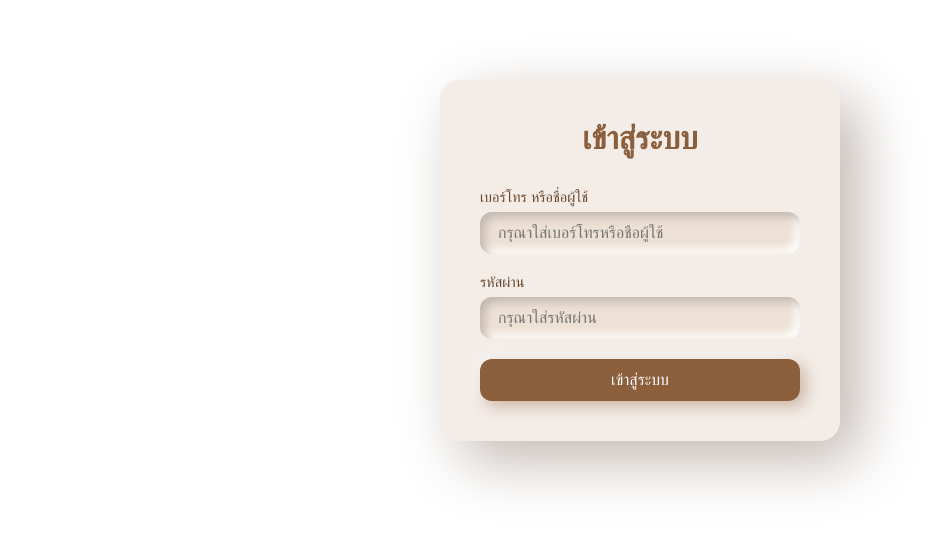
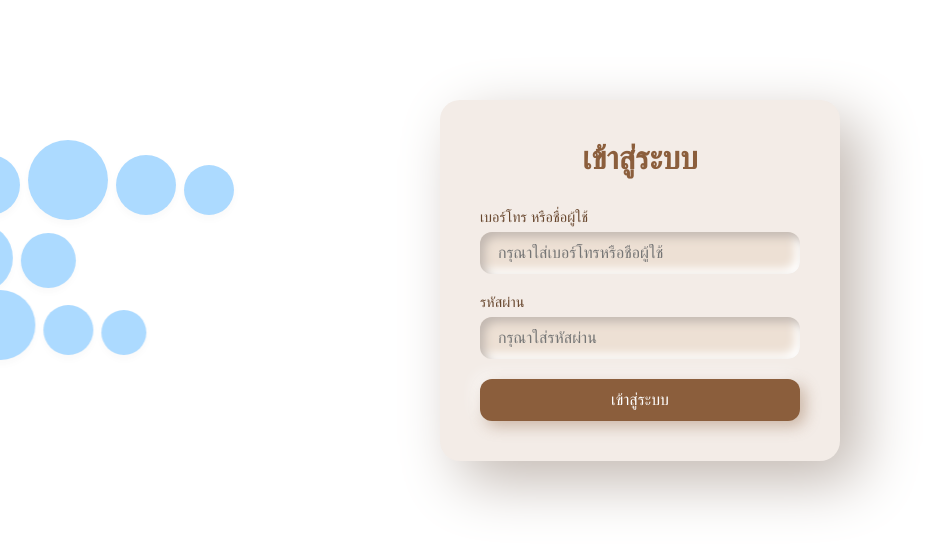
Before and after one commit to Thakdanai-KMT/pos-cafe, an Angular app in the folder Frontend/: page /login in a window 1280 px wide. Shown: the top 548 px of the page, without its empty margins (0-952 px from the left). Built offline with nearby package versions, Linux system fonts and the light colour scheme.

Commit message:
Add_cloud

```diff
--- a/Frontend/src/app/pages/login/login.component.html
+++ b/Frontend/src/app/pages/login/login.component.html
@@ -1,3 +1,16 @@
+<div class="cloud-background">
+  <div class="cloud cloud1">
+    <span></span><span></span><span></span><span></span>
+  </div>
+  <div class="cloud cloud2">
+    <span></span><span></span><span></span><span></span>
+  </div>
+  <div class="cloud cloud3">
+    <span></span><span></span><span></span><span></span>
+  </div>
+</div>
+
+
 <div class="login-container neumorphic neumorphic-card">
   <h1 class="neumorphic-title">เข้าสู่ระบบ</h1>
 
--- a/Frontend/src/app/pages/login/login.component.scss
+++ b/Frontend/src/app/pages/login/login.component.scss
@@ -1,3 +1,5 @@
+@use "sass:color";
+
 $bg-color: #f3ece7;
 $primary-color: #8b5e3c;
 $input-bg: #ede0d4;
@@ -6,15 +8,136 @@ $shadow-dark: #c2b8b1;
 $error-bg: #fbe4e4;
 $error-text: #a33a3a;
 
+/* Background Animation */
+body {
+  margin: 0;
+  background: linear-gradient(to top, #dfe9f3 0%, #ffffff 100%);
+  overflow: hidden;
+}
+
+.cloud-background {
+  position: fixed;
+  width: 100%;
+  height: 100%;
+  z-index: 0;
+  overflow: hidden;
+  pointer-events: none;
+}
+
+.cloud {
+  position: absolute;
+  display: flex;
+  align-items: center;
+  justify-content: center;
+  animation: floatCloud 60s linear infinite;
+
+  span {
+    display: block;
+    background: #75c1ff;
+    border-radius: 50%;
+    opacity: 0.6;
+    box-shadow: 0 4px 10px rgba(0, 0, 0, 0.05);
+    margin: 0 4px;
+  }
+}
+
+.cloud1 {
+  top: 50px;
+  left: -300px;
+  animation-duration: 50s;
+
+  span:nth-child(1) {
+    width: 60px;
+    height: 60px;
+  }
+  span:nth-child(2) {
+    width: 80px;
+    height: 80px;
+    margin-top: -10px;
+  }
+  span:nth-child(3) {
+    width: 60px;
+    height: 60px;
+  }
+  span:nth-child(4) {
+    width: 50px;
+    height: 50px;
+    margin-top: 10px;
+  }
+}
+
+.cloud2 {
+  top: 120px;
+  left: -400px;
+  animation-duration: 70s;
+
+  span {
+    width: 50px;
+    height: 50px;
+  }
+  span:nth-child(2) {
+    width: 90px;
+    height: 90px;
+    margin-top: -15px;
+  }
+  span:nth-child(3) {
+    width: 70px;
+    height: 70px;
+  }
+  span:nth-child(4) {
+    width: 55px;
+    height: 55px;
+    margin-top: 5px;
+  }
+}
+
+.cloud3 {
+  top: 200px;
+  left: -300px;
+  animation-duration: 60s;
+
+  span {
+    width: 40px;
+    height: 40px;
+  }
+  span:nth-child(2) {
+    width: 70px;
+    height: 70px;
+    margin-top: -10px;
+  }
+  span:nth-child(3) {
+    width: 50px;
+    height: 50px;
+  }
+  span:nth-child(4) {
+    width: 45px;
+    height: 45px;
+    margin-top: 5px;
+  }
+}
+
+@keyframes floatCloud {
+  0% {
+    transform: translateX(0);
+  }
+  100% {
+    transform: translateX(200vw);
+  }
+}
+
+
+/* Neumorphic Form */
 .login-container {
   max-width: 400px;
-  margin: 80px auto;
+  margin: 100px auto;
   padding: 40px;
   border-radius: 20px;
   background: $bg-color;
   box-shadow: 20px 20px 60px $shadow-dark, -20px -20px 60px $shadow-light;
   text-align: center;
   font-family: 'Kanit', sans-serif;
+  position: relative;
+  z-index: 10;
 }
 
 .neumorphic-title {
@@ -39,7 +162,7 @@ $error-text: #a33a3a;
 .neumorphic-label {
   font-size: 0.9rem;
   margin-bottom: 6px;
-  color: darken($primary-color, 10%);
+  color: color.adjust($primary-color, $lightness: -10%);
 }
 
 .neumorphic-input {
@@ -69,7 +192,7 @@ $error-text: #a33a3a;
   transition: all 0.2s ease;
 
   &:hover {
-    background: darken($primary-color, 5%);
+    background: color.adjust($primary-color, $lightness: -5%);
     box-shadow: inset 5px 5px 10px rgba(139, 94, 60, 0.4), inset -5px -5px 10px rgba(255, 255, 255, 0.7);
   }
 
@@ -86,3 +209,19 @@ $error-text: #a33a3a;
   font-size: 0.9rem;
   box-shadow: inset 2px 2px 6px $shadow-dark, inset -2px -2px 6px $shadow-light;
 }
+
+/* Responsive Design */
+@media (max-width: 480px) {
+  .login-container {
+    margin: 40px 20px;
+    padding: 30px 20px;
+  }
+
+  .neumorphic-title {
+    font-size: 1.5rem;
+  }
+
+  .neumorphic-button {
+    font-size: 0.9rem;
+  }
+}
```
